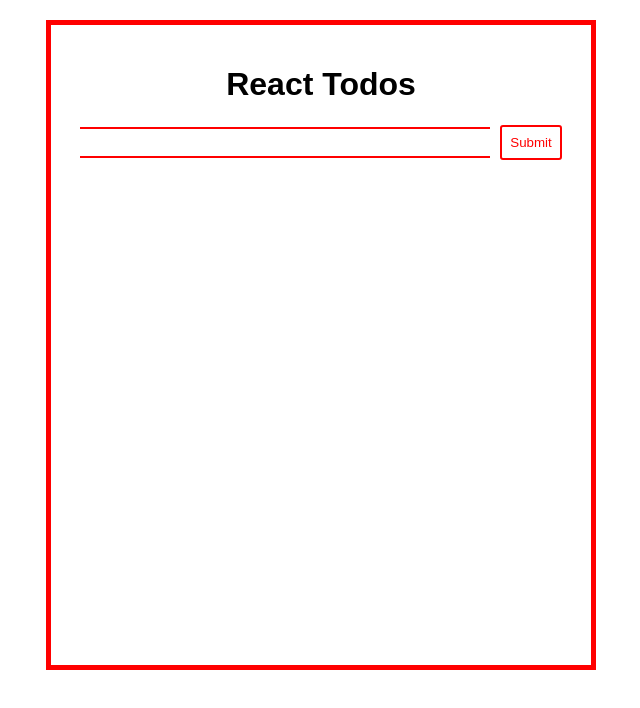
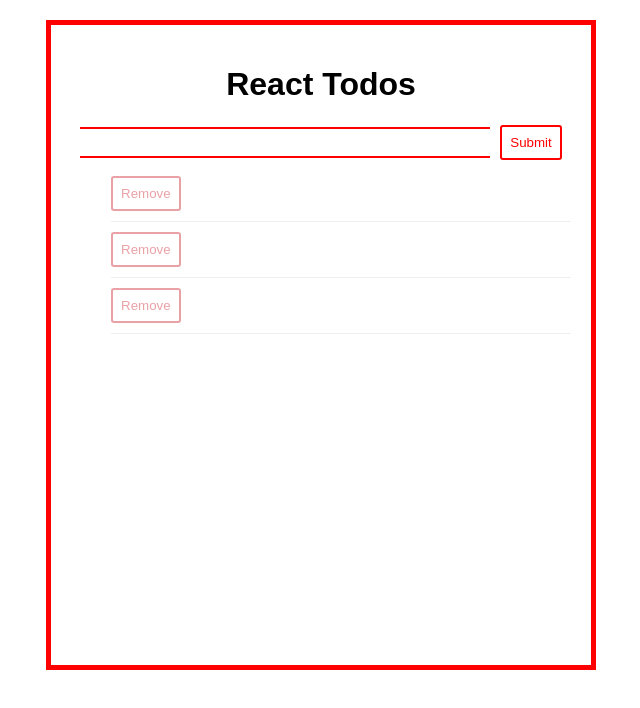
Before and after one commit to Gia1987/React-TodoList, a React (Create React App) app: page / in a window 1280 px wide. Shown: the top 708 px of the page, without its empty margins (319-959 px from the left). Built offline with nearby package versions, Linux system fonts and the light colour scheme.

Commit message:
Completed first implementation

```diff
--- a/src/App.js
+++ b/src/App.js
@@ -3,14 +3,43 @@ import './App.css';
 
 import Header from './components/header';
 import TodoInput from './components/todoInput';
+import TodoItem from './components/todoItem';
 
 class App extends Component {
+  constructor(props){
+    super(props);
+    this.state = {
+      todos: [
+        {id: 0, text: "Make dinner tonigth!"},
+        {id: 1, text: "Learn more JavaScript."},
+        {id: 2, text: "Send the form to the company."},
+      ],
+      nextId: 3
+    }
+    this.addTodo = this.addTodo.bind(this);
+    this.removeTodo = this.removeTodo.bind(this);
+  }
+
+  addTodo(todoText){
+    console.log("Todo added ", todoText);
+  }
+
+  removeTodo(id){
+    console.log("removing: ", id);
+  }
   render() {
     return (
       <div className="App">
         <div  className='todo-wrapper'>
           <Header />
-          <TodoInput />
+          <TodoInput todoText="" addTodo={this.addTodo}/>
+          <ul>
+            {
+              this.state.todos.map((todo) => {
+                return <TodoItem todo={todo} key={todo.id} id={todo.id} removeTodo={this.removeTodo}/>
+              })
+            }
+          </ul>
         </div>
       </div>
     );
```
